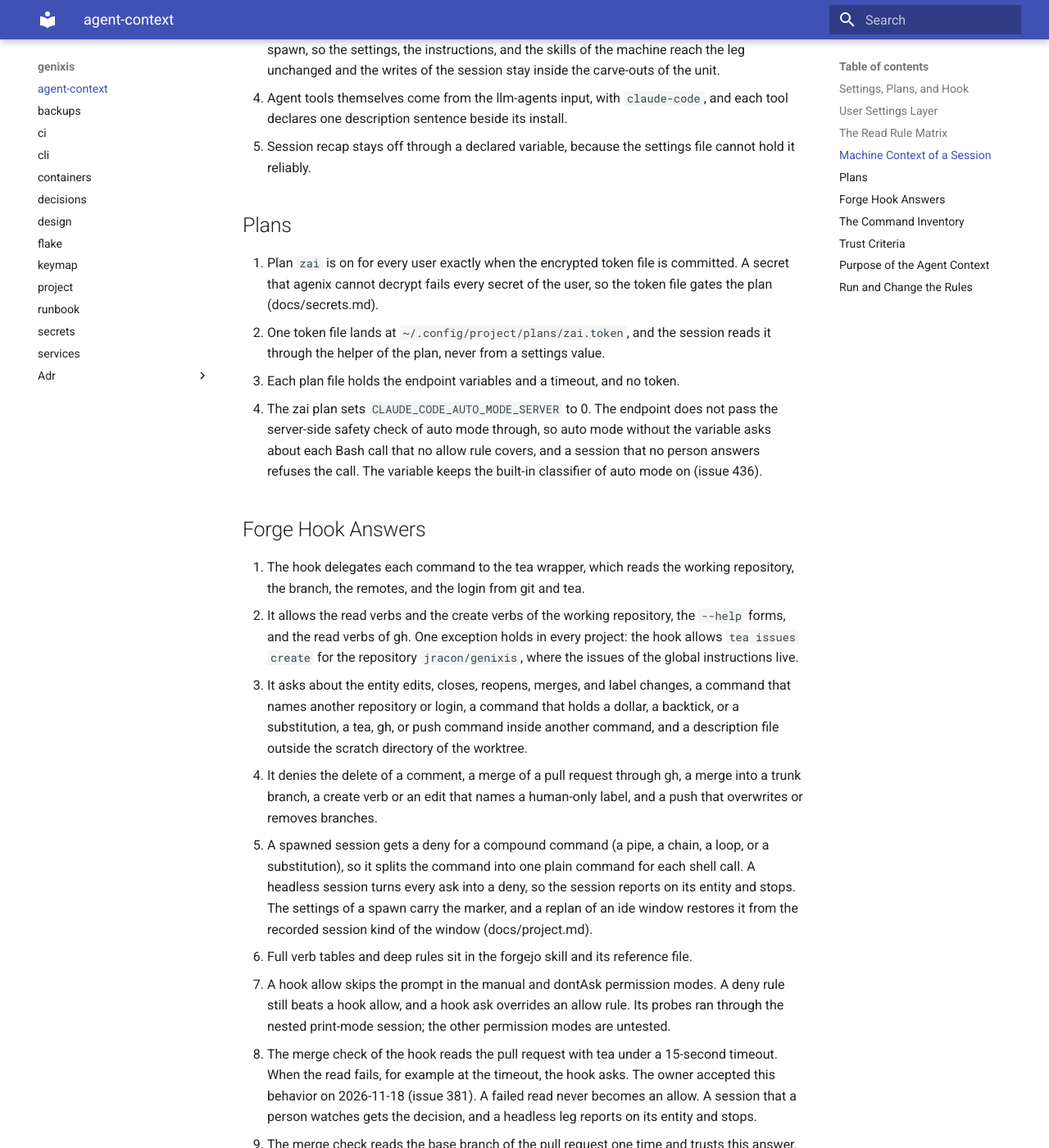
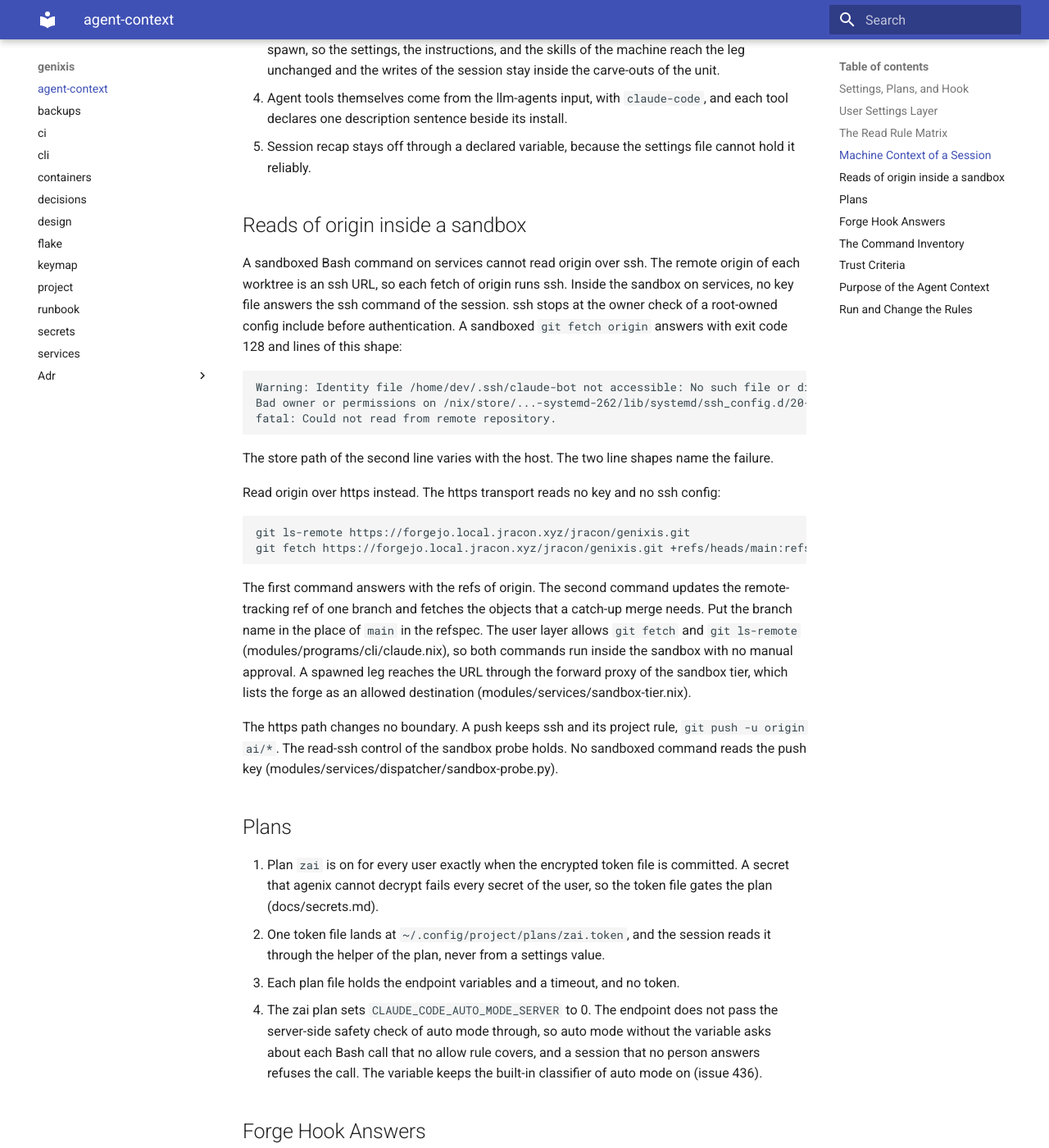
Before and after one commit to Jracon/genixis, an MkDocs documentation site: the page built from docs/agent-context.md, in a window 1280 px wide and 1400 px high, scrolled down 4804 px. Shown: the whole window at 82% size. Built offline with MkDocs 1.6.1 and Material for MkDocs 9.7.7, drawn with Linux system fonts in a browser that asks for light colours; some of the changed text lies outside the part shown.

Commit message:
docs: name the https read path of origin inside a sandbox
A sandboxed Bash command on services cannot read origin over ssh:
the sandbox gives no key file to the ssh command of the session,
and ssh stops at the owner check of a root-owned config include
before authentication. The failure named no rule and no path, so
each session met it with no documented way around it.

Name the failure lines and the https path where each session reads
them: one TOOLS bullet in AGENTS.md, one section and one inventory
row in docs/agent-context.md. The user layer already allows git
fetch and git ls-remote, so the https forms run inside the sandbox
with no manual approval and no new rule. No boundary moves: a push
keeps ssh and its project rule, and the read-ssh control of the
sandbox probe keeps its scope.

Co-Authored-By: Claude Code <noreply@anthropic.com>

````diff
--- a/docs/agent-context.md
+++ b/docs/agent-context.md
@@ -65,6 +65,29 @@ Two commands stay in the project layer alone, by the ruling of the owner (issue
 4. Agent tools themselves come from the llm-agents input, with `claude-code`, and each tool declares one description sentence beside its install.
 5. Session recap stays off through a declared variable, because the settings file cannot hold it reliably.
 
+## Reads of origin inside a sandbox
+
+A sandboxed Bash command on services cannot read origin over ssh. The remote origin of each worktree is an ssh URL, so each fetch of origin runs ssh. Inside the sandbox on services, no key file answers the ssh command of the session. ssh stops at the owner check of a root-owned config include before authentication. A sandboxed `git fetch origin` answers with exit code 128 and lines of this shape:
+
+```
+Warning: Identity file /home/dev/.ssh/claude-bot not accessible: No such file or directory.
+Bad owner or permissions on /nix/store/...-systemd-262/lib/systemd/ssh_config.d/20-systemd-ssh-proxy.conf
+fatal: Could not read from remote repository.
+```
+
+The store path of the second line varies with the host. The two line shapes name the failure.
+
+Read origin over https instead. The https transport reads no key and no ssh config:
+
+```
+git ls-remote https://forgejo.local.jracon.xyz/jracon/genixis.git
+git fetch https://forgejo.local.jracon.xyz/jracon/genixis.git +refs/heads/main:refs/remotes/origin/main
+```
+
+The first command answers with the refs of origin. The second command updates the remote-tracking ref of one branch and fetches the objects that a catch-up merge needs. Put the branch name in the place of `main` in the refspec. The user layer allows `git fetch` and `git ls-remote` (modules/programs/cli/claude.nix), so both commands run inside the sandbox with no manual approval. A spawned leg reaches the URL through the forward proxy of the sandbox tier, which lists the forge as an allowed destination (modules/services/sandbox-tier.nix).
+
+The https path changes no boundary. A push keeps ssh and its project rule, `git push -u origin ai/*`. The read-ssh control of the sandbox probe holds. No sandboxed command reads the push key (modules/services/dispatcher/sandbox-probe.py).
+
 ## Plans
 
 1. Plan `zai` is on for every user exactly when the encrypted token file is committed. A secret that agenix cannot decrypt fails every secret of the user, so the token file gates the plan (docs/secrets.md).
@@ -125,6 +148,7 @@ The table maps each command form that this repository names for agent work to th
 | `mkdocs serve` | user rule | AGENTS.md, docs/cli.md |
 | `hunk session <session verb>` | user rule | AGENTS.md |
 | `git status`, `git diff`, `git log`, `git show`, `git rev-parse`, `git rev-list`, `git fetch`, `git merge-base` | user rule | factory skill |
+| `git fetch https://forgejo.local.jracon.xyz/jracon/genixis.git <refspec>`, `git ls-remote` on the same URL | user rule, through `git fetch` and `git ls-remote` | AGENTS.md, docs/agent-context.md |
 | `git add`, `git commit`, `git pull --ff-only` | user rule | factory skill |
 | `git merge --no-ff origin/main -m <subject>` | user rule | factory skill |
 | `git merge origin/main` | no rule; the catch-up merge runs in the `--no-ff` shape that the user layer allows (issue 544) | factory skill |
````
Also changed, not shown: AGENTS.md (+1 -0 lines).
